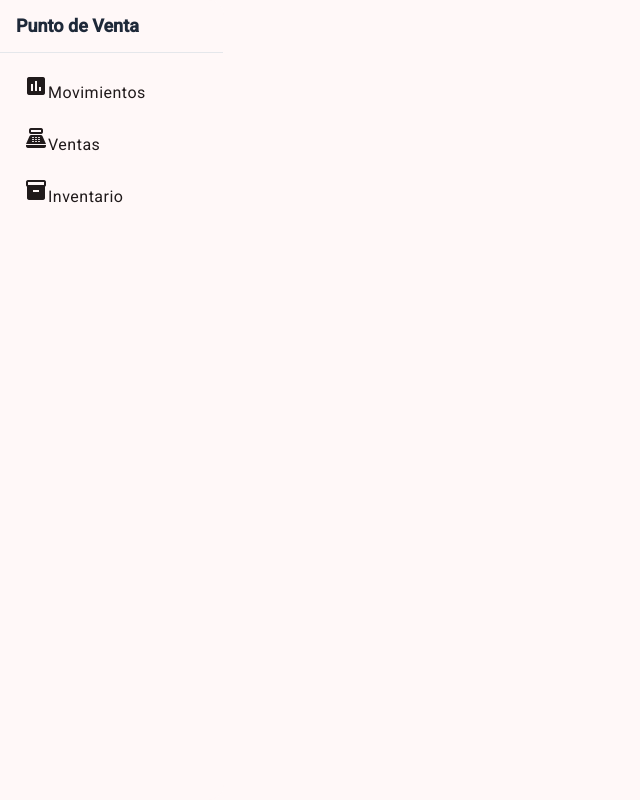
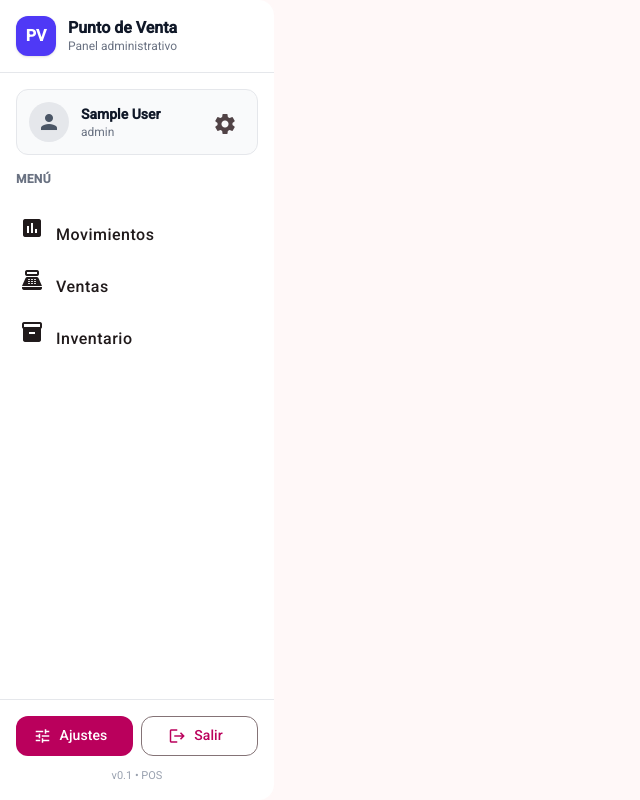
Before and after one commit to AnnerEscobar/POS-Frontend, an Angular app: page /home in a window 1280 px wide. Shown: the whole page, without its empty margins (0-640 px from the left). Built offline with nearby package versions, Linux system fonts and the light colour scheme; sample sign-in values are in the browser's storage.

Commit message:
FIXED: Sidenav modificado, se agregaron funcionalidades, que aun no estan operativas

```diff
--- /dev/null
+++ b/src/app/auth/models/user.model.ts
@@ -0,0 +1,6 @@
+// src/app/auth/user.model.ts
+export interface CurrentUser {
+  id: string;
+  name: string;
+  role: 'ADMIN' | 'CAJERO' | 'SUPERVISOR' | string;
+}
--- a/src/app/layouts/home-layout/home-layout.component.html
+++ b/src/app/layouts/home-layout/home-layout.component.html
@@ -1,6 +1,6 @@
 <mat-sidenav-container class="h-screen bg-gray-50">
   <!-- SIDENAV -->
-  <mat-sidenav #sidenav [mode]="mode" [(opened)]="opened" [style.width.px]="224"
+  <mat-sidenav #sidenav [mode]="mode" [(opened)]="opened" [style.width.px]="275"
     class="bg-white border-r border-gray-200 shadow-sm">
     <app-sidenav [items]="navItems"></app-sidenav>
   </mat-sidenav>
--- a/src/app/shared/sidenav/sidenav.component.html
+++ b/src/app/shared/sidenav/sidenav.component.html
@@ -1,4 +1,4 @@
-<div class="flex items-center justify-between px-4 py-3 border-b border-gray-200">
+<!-- <div class="flex items-center justify-between px-4 py-3 border-b border-gray-200">
   <h2 class="text-lg font-semibold text-gray-800">Punto de Venta</h2>
 </div>
 
@@ -9,3 +9,76 @@
     <span matLine>{{ it.label }}</span>
   </a>
 </mat-nav-list>
+ -->
+<aside class="h-full flex flex-col bg-white overflow-x-hidden">
+  <!-- Header / Brand -->
+  <div class="px-4 py-4 border-b border-gray-200">
+    <div class="flex items-center gap-3">
+      <div
+        class="h-10 w-10 rounded-xl bg-indigo-600 text-white flex items-center justify-center font-semibold shadow-sm">
+        PV
+      </div>
+
+      <div class="min-w-0">
+        <h2 class="text-base font-semibold text-gray-900 leading-5">Punto de Venta</h2>
+        <p class="text-xs text-gray-500 truncate">Panel administrativo</p>
+      </div>
+    </div>
+  </div>
+
+  <!-- User Card -->
+  <div class="px-4 py-4">
+    <div class="rounded-xl border border-gray-200 p-3 bg-gray-50">
+      <div class="flex items-center gap-3">
+        <div class="h-10 w-10 rounded-full bg-gray-200 flex items-center justify-center text-gray-600">
+          <mat-icon>person</mat-icon>
+        </div>
+
+        <div class="min-w-0 flex-1">
+          <p class="text-sm font-semibold text-gray-900 truncate">{{ displayName() }}</p>
+          <p class="text-xs text-gray-500 truncate">{{ displayRole() }}</p>
+        </div>
+
+        <button mat-icon-button type="button" class="text-gray-500 hover:text-indigo-600" aria-label="Configuración">
+          <mat-icon>settings</mat-icon>
+        </button>
+      </div>
+    </div>
+  </div>
+
+  <!-- Menu -->
+  <div class="px-4 pb-2">
+    <p class="text-xs font-semibold tracking-wide text-gray-500 uppercase">Menú</p>
+  </div>
+
+  <mat-nav-list class="flex-1 overflow-auto px-2 overflow-x-hidden">
+    <a *ngFor="let it of items" mat-list-item [routerLink]="it.link" [routerLinkActiveOptions]="{ exact: true }"
+      routerLinkActive="bg-indigo-50 text-indigo-700 border-l-4 border-indigo-600"
+      class="border-l-4 border-solid mx-1 my-1 rounded-xl ...">
+      <mat-icon class="mr-3" routerLinkActive="text-indigo-700">
+        {{ it.icon }}
+      </mat-icon>
+      <span class="font-medium truncate">{{ it.label }}</span>
+    </a>
+  </mat-nav-list>
+
+  <!-- Footer Actions -->
+  <div class="border-t border-gray-200 p-4">
+    <div class="grid grid-cols-2 gap-2">
+      <button mat-flat-button type="button" class="w-full !rounded-xl">
+        <mat-icon class="mr-2">tune</mat-icon>
+        Ajustes
+      </button>
+
+      <button mat-stroked-button type="button" class="w-full !rounded-xl" (click)="logoutUiOnly()">
+        <mat-icon class="mr-2">logout</mat-icon>
+        Salir
+      </button>
+
+    </div>
+
+    <p class="mt-3 text-[11px] text-gray-400 text-center">
+      v0.1 • POS
+    </p>
+  </div>
+</aside>
--- a/src/app/shared/sidenav/sidenav.component.ts
+++ b/src/app/shared/sidenav/sidenav.component.ts
@@ -1,11 +1,12 @@
 import { CommonModule } from '@angular/common';
-import { Component, Input, OnInit } from '@angular/core';
+import { Component, computed, inject, Input, OnInit } from '@angular/core';
 import { MatButtonModule } from '@angular/material/button';
 import { MatIconModule } from '@angular/material/icon';
 import { MatListModule } from '@angular/material/list';
 import { MatSidenavModule } from '@angular/material/sidenav';
 import { MatToolbarModule } from '@angular/material/toolbar';
-import { RouterLink, RouterLinkActive } from '@angular/router';
+import { Router, RouterLink, RouterLinkActive } from '@angular/router';
+import { AuthStateService } from '../../auth/services/auth-state.service';
 
 export type SidenavItem = { label: string; icon: string; link: string };
 
@@ -13,7 +14,7 @@ export type SidenavItem = { label: string; icon: string; link: string };
   selector: 'app-sidenav',
   templateUrl: './sidenav.component.html',
   styleUrls: ['./sidenav.component.css'],
-  imports:[
+  imports: [
     CommonModule,
     MatSidenavModule,
     MatListModule,
@@ -27,6 +28,36 @@ export type SidenavItem = { label: string; icon: string; link: string };
 })
 export class SidenavComponent {
 
-@Input() items: SidenavItem[] = [];
+  @Input() items: SidenavItem[] = [];
+
+
+  auth = inject(AuthStateService);
+  router = inject(Router);
+
+  displayName = computed(() => {
+    const u = this.auth.user();
+    if (!u) return 'Invitado';
+    return u.name?.trim() || u.email;
+  });
+
+  displayRole = computed(() => {
+    const u = this.auth.user();
+    if (!u) return 'Sin sesión';
+    // Mapeo bonito (ajusta a tus roles reales)
+    const map: Record<string, string> = {
+      ADMIN: 'Administrador',
+      owner: 'Propietario',
+      CASHIER: 'Cajero',
+      CAJERO: 'Cajero',
+      MANAGER: 'Supervisor',
+      SUPERVISOR: 'Supervisor',
+    };
+    return map[u.role] ?? u.role;
+  });
+
+  logoutUiOnly() {
+    this.auth.clear();
+    this.router.navigate(['/login']);
+  }
 
 }
```
